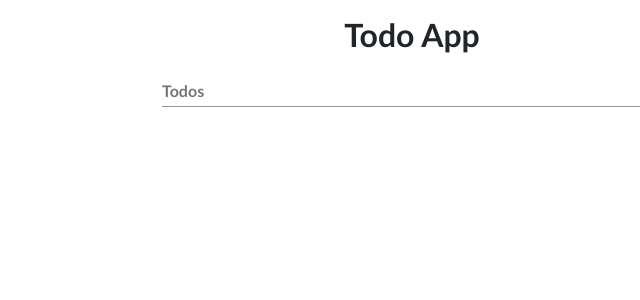
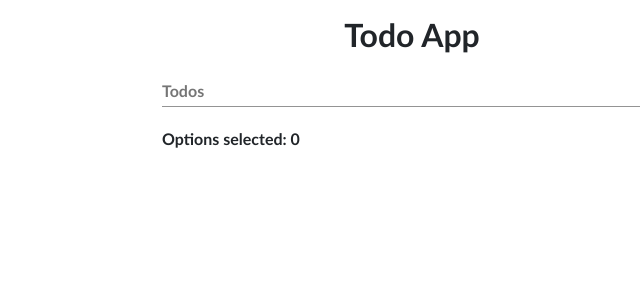
Before and after one commit to hamzaazman/AngularTodo, an Angular app: page / in a window 1280 px wide. Shown: the top 300 px of the page, without its empty margins (228-868 px from the left). Built offline with nearby package versions, Linux system fonts and the light colour scheme.

Commit message:
List components added

```diff
--- a/src/app/app.component.html
+++ b/src/app/app.component.html
@@ -11,14 +11,26 @@
         </mat-form-field>
 
       </div>
+      <p>
+        Options selected: {{select.selectedOptions.selected.length}}
+      </p>
     </div>
     <div class="data">
+      <!--
       <ul class="list-group list-group-flush">
         <li id="li" class="list-group-item" *ngFor="let item of todoArray">
           {{item}}
           <i id="del" class="material-icons float-right" (click)="deleteItem(item)">delete</i>
         </li>
-      </ul>
+      </ul>-->
+
+      <mat-selection-list #select>
+        <mat-list-option *ngFor="let shoe of todoArray">
+          {{shoe}}
+        </mat-list-option>
+      </mat-selection-list>
+
+
     </div>
   </form>
 
```
